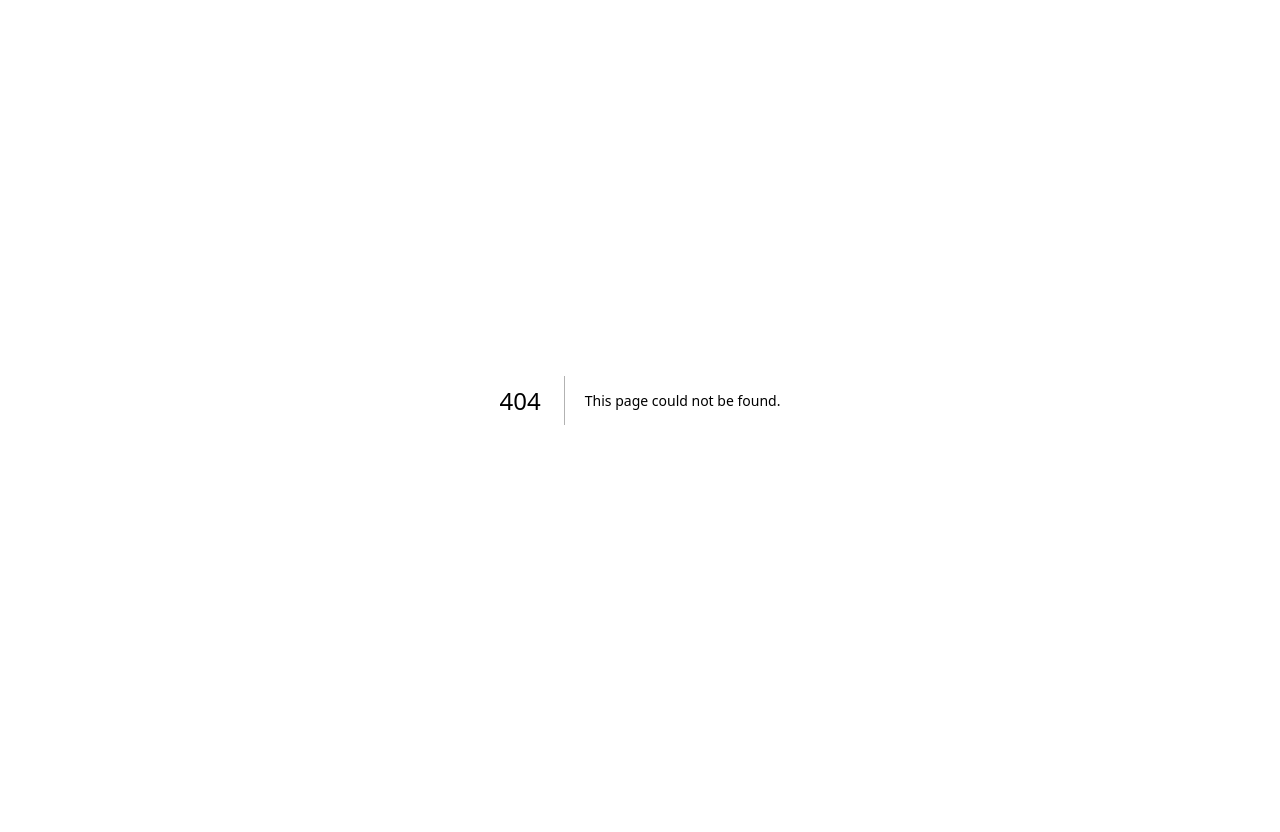
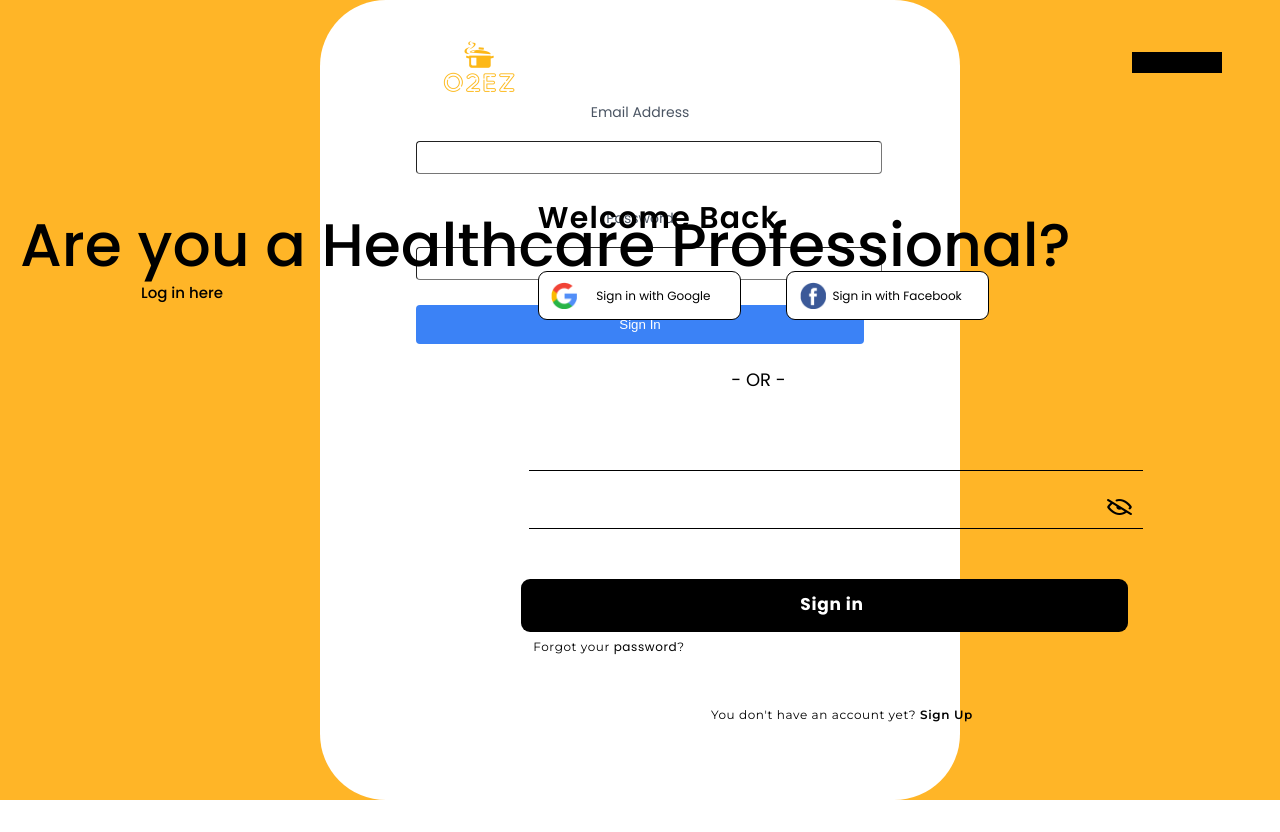
Before and after one commit to EdilAkynbekov/webapp, a Next.js app: page /sign-in in a window 1280 px wide. Before the commit this address had no page. Before the commit the page ends 800 px from the top, so only its background shows below. Built offline with nearby package versions, Linux system fonts and the light colour scheme.

Commit message:
Auth and Profile Setup

```diff
--- /dev/null
+++ b/pages/sign-in.tsx
@@ -0,0 +1,181 @@
+import type { NextPage } from "next";
+import { useState, useCallback } from "react";
+
+const SignIn: NextPage = () => {
+  const [frame7Value, setFrame7Value] = useState("");
+  const [frame8Value, setFrame8Value] = useState("");
+
+  const onSignInClick = useCallback(() => {
+    // Please sync "🥊 Dashboard View (Cindy)" to the project
+  }, []);
+
+  const onSignIn1Click = useCallback(() => {
+    // Please sync "🥊 Dashboard View (Cindy)" to the project
+  }, []);
+
+  const onSignIn2Click = useCallback(() => {
+    // Please sync "🥊 Dashboard View (Cindy)" to the project
+  }, []);
+
+  return (
+    <div className="relative bg-white w-full h-[832px] overflow-hidden text-center text-11xl text-black1 font-poppins">
+      <div className="relative min-h-screen bg-gray-100">
+        {/* Background Sections */}
+        <section className="absolute inset-0 bg-[url('/background@3x.png')] bg-cover" />
+        <section className="absolute top-0 left-1/2 rounded-47xl bg-white w-1/2 h-screen transform -translate-x-1/2" />
+
+        {/* Sign In Section */}
+        <div className="absolute top-0 left-1/2 w-full max-w-md p-6 transform -translate-x-1/2">
+          <h3
+            className="text-white text-lg font-bold mb-4 cursor-pointer"
+            onClick={onSignInClick}
+          >
+            Sign in
+          </h3>
+          <div className="mb-4">
+            <label htmlFor="email" className="text-sm text-gray-600">
+              Email Address
+            </label>
+            <input
+              type="email"
+              id="email"
+              className="w-full p-2 border rounded"
+            />
+          </div>
+          <div className="mb-4">
+            <label htmlFor="password" className="text-sm text-gray-600">
+              Password
+            </label>
+            <input
+              type="password"
+              id="password"
+              className="w-full p-2 border rounded"
+            />
+          </div>
+          <button
+            className="w-full bg-blue-500 text-white p-3 rounded"
+            onClick={onSignInClick}
+          >
+            Sign In
+          </button>
+        </div>
+
+        {/* Healthcare Professional Check */}
+        <div className="absolute top-40 left-5">
+          <h1 className="text-xl font-medium">
+            Are you a Healthcare Professional?
+          </h1>
+        </div>
+      </div>
+      <div className="absolute top-[366px] left-[731px] w-[55px] h-[27px] overflow-hidden flex flex-col items-center justify-end text-left text-lg">
+        <h3 className="m-0 relative text-inherit font-normal font-inherit">
+          - OR -
+        </h3>
+      </div>
+      <select className="absolute top-[52px] left-[1132px] bg-black1 [border:none] w-[90px] h-[21px] overflow-hidden flex flex-col items-center justify-end font-poppins text-sm text-black1" />
+      <div className="absolute top-[0px] left-[1228px] w-[14.7px] h-[67px] overflow-hidden">
+        <img
+          className="absolute top-[67px] left-[0px] w-[14.7px] h-[9px] object-cover"
+          alt=""
+          src="/polygon-1@2x.png"
+        />
+      </div>
+      <div className="absolute top-[196px] left-[530px] w-[257px] overflow-hidden flex flex-col items-center justify-end">
+        <h1 className="m-0 self-stretch relative text-inherit tracking-[0.04em] font-semibold font-inherit">
+          Welcome Back
+        </h1>
+      </div>
+      <div className="absolute top-[39px] left-[441px] w-[79px] h-14 overflow-hidden flex flex-col items-center justify-end">
+        <img
+          className="relative w-[79px] h-14 object-cover"
+          alt=""
+          src="/81235282-padded-logo-1@2x.png"
+        />
+      </div>
+      <button className="cursor-pointer [border:none] p-0 bg-[transparent] absolute top-[641px] left-[530px] w-[158px] h-3.5 overflow-hidden flex flex-col items-center justify-end">
+        <div className="relative text-xs tracking-[0.05em] leading-[108.1%] text-darkgray-100 text-center inline-block w-[158px] h-3.5 shrink-0">
+          <span className="font-montserrat">{`Forgot your `}</span>
+          <span className="font-poppins">password</span>
+          <span className="font-montserrat">?</span>
+        </div>
+      </button>
+      <button className="cursor-pointer [border:none] p-0 bg-[transparent] absolute top-[709px] left-[697px] w-[233px] overflow-hidden flex flex-col items-center justify-end">
+        <div className="relative text-xs tracking-[0.05em] leading-[108.1%] font-montserrat text-darkgray-100 text-center inline-block w-[237px]">{`You don't have an account yet? `}</div>
+      </button>
+      <button className="cursor-pointer [border:none] p-0 bg-white absolute top-[275px] left-[51px] rounded-8xs shadow-[0px_4px_4px_rgba(0,_0,_0,_0.25)] w-[261px] overflow-hidden" />
+      <button className="cursor-pointer [border:none] p-0 bg-[transparent] absolute top-[281px] left-[141px] w-[82px] h-[23px] overflow-hidden flex flex-col items-center justify-end">
+        <div className="relative text-mini font-medium font-poppins text-black1 text-center">
+          Log in here
+        </div>
+      </button>
+      <div className="absolute [border:none] bg-[transparent] top-[443px] left-[529px] w-[614px] h-7 overflow-hidden flex flex-col items-center justify-end">
+        <input
+          className="[outline:none] [border:none] w-full h-full [background:transparent] relative z-[3]"
+          type="text"
+          value={frame7Value}
+          onChange={(event) => setFrame7Value(event.target.value)}
+        />
+        <div className="self-stretch absolute bg-black1 h-px z-[1] left-[0px] bottom-[0px] w-full [pointer-events:none]" />
+        <div className="self-stretch absolute bg-black1 h-px z-[1] left-[0px] bottom-[0px] w-full [pointer-events:none]" />
+      </div>
+      <div className="absolute [border:none] bg-[transparent] top-[499px] left-[529px] w-[614px] h-[30px] overflow-hidden flex flex-col items-center justify-end">
+        <input
+          className="[outline:none] [border:none] w-full h-full [background:transparent] relative z-[3]"
+          type="text"
+          value={frame8Value}
+          onChange={(event) => setFrame8Value(event.target.value)}
+        />
+        <div className="self-stretch absolute bg-black1 h-px z-[1] left-[0px] bottom-[0px] w-full [pointer-events:none]" />
+        <div className="self-stretch absolute bg-black1 h-px z-[1] left-[0px] bottom-[0px] w-full [pointer-events:none]" />
+      </div>
+      <button className="cursor-pointer [border:none] p-0 bg-[transparent] absolute top-[271px] left-[786px] w-[203px] h-[49px] overflow-hidden flex flex-col items-center justify-end">
+        <div className="rounded-4xs bg-white box-border w-[203.3px] h-[49px] flex flex-row items-center justify-start py-0 pr-[12.839153289794922px] pl-[12.839160919189453px] gap-[6px] border-[1px] border-solid border-black1">
+          <img
+            className="relative w-[26.7px] h-[27.2px] object-cover"
+            alt=""
+            src="/facebook-1@2x.png"
+          />
+          <div className="relative text-xs font-poppins text-black1 text-left flex items-center w-[144.4px] h-[19.6px] shrink-0">{`Sign in with Facebook `}</div>
+        </div>
+      </button>
+      <button className="cursor-pointer [border:none] p-0 bg-[transparent] absolute top-[271px] left-[538px] w-[203px] h-[49px] overflow-hidden flex flex-col items-center justify-end">
+        <div className="rounded-4xs bg-white box-border w-[203.3px] h-[49px] flex flex-row items-center justify-start py-0 px-[11.769230842590332px] gap-[19px] border-[1px] border-solid border-black1">
+          <img
+            className="relative w-[26.7px] h-[27.2px] object-cover"
+            alt=""
+            src="/search-3@2x.png"
+          />
+          <div className="relative text-xs font-poppins text-black1 text-left flex items-center w-[128.4px] h-[19.6px] shrink-0">{`Sign in with Google `}</div>
+        </div>
+      </button>
+      <div className="absolute top-[573px] left-[704px] w-[243px] h-8 overflow-hidden flex flex-col items-center justify-end text-mid text-white">
+        <h3
+          className="m-0 relative text-inherit tracking-[0.04em] font-bold font-inherit flex items-center justify-center w-[243px] h-8 shrink-0 cursor-pointer"
+          onClick={onSignIn1Click}
+        >
+          Sign in
+        </h3>
+      </div>
+      <button className="cursor-pointer [border:none] py-[9px] px-[126px] bg-black1 absolute top-[579px] left-[521px] rounded-4xs w-[607px] h-[53px] flex flex-row items-start justify-start box-border">
+        <h3
+          className="m-0 relative text-mid tracking-[0.04em] font-bold font-poppins text-white text-center flex items-center justify-center w-[370px] h-8 shrink-0 cursor-pointer"
+          onClick={onSignIn2Click}
+        >
+          Sign in
+        </h3>
+      </button>
+      <button className="cursor-pointer [border:none] p-0 bg-[transparent] absolute top-[709px] left-[920px] text-xs tracking-[0.05em] leading-[108.1%] font-semibold font-montserrat text-black1 text-center inline-block">
+        Sign Up
+      </button>
+      <button className="cursor-pointer [border:none] p-0 bg-[transparent] absolute top-[499px] left-[1107px] overflow-hidden flex flex-col items-start justify-start">
+        <img
+          className="relative w-[25px] h-4 object-cover"
+          alt=""
+          src="/vector@2x.png"
+        />
+      </button>
+    </div>
+  );
+};
+
+export default SignIn;
```
Also changed, not shown: 1 other file (tests, documents, lock files or other folders).
